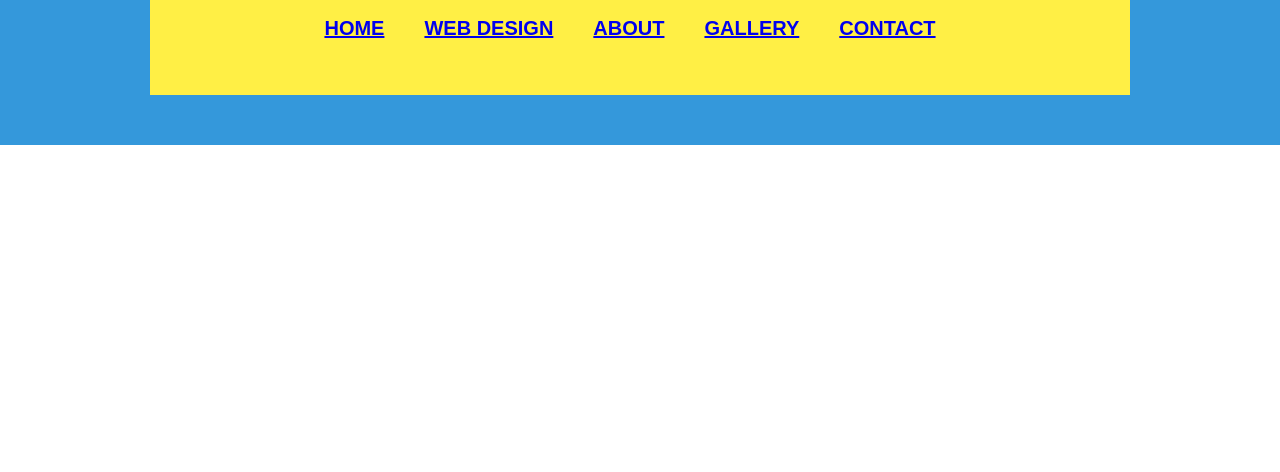
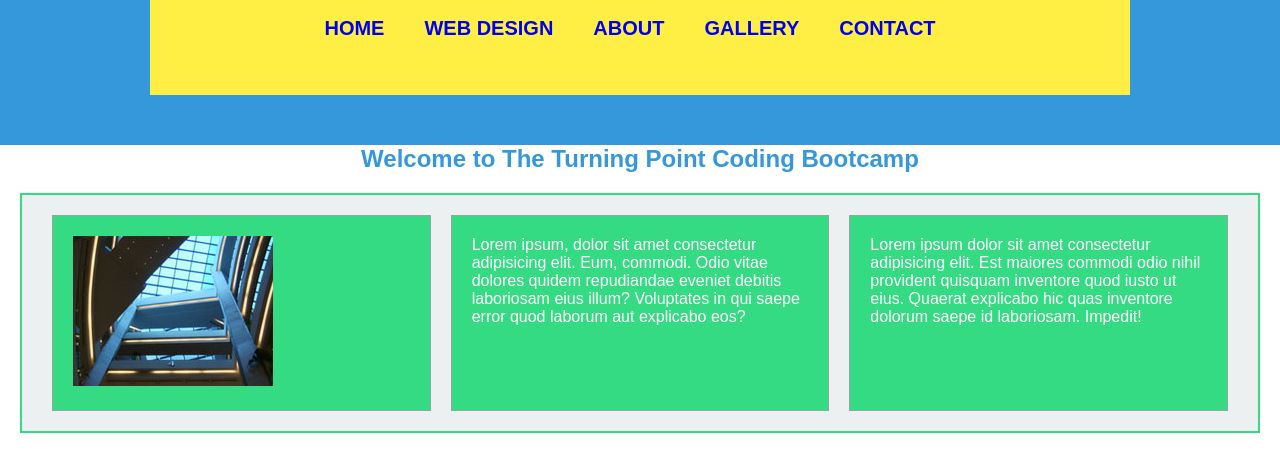
Before and after one commit to Turning-Point-Codes/Styles-and-Layout, a plain HTML site: page index.html in a window 1280 px wide. Shown: the part 160-632 px from the top of the page. Drawn offline with Linux system fonts and the light colour scheme.

Commit message:
Finish styling the content area flex area

```diff
--- a/CSS/styles.css
+++ b/CSS/styles.css
@@ -56,3 +56,34 @@ footer {
   cursor: pointer;
   padding: 10px;
 }
+
+.menu ul li a {
+  text-decoration: none;
+}
+
+.menu li:hover {
+  background-color: #fff;
+  color: #3498db;
+}
+
+main h2 {
+  text-align: center;
+  color: #3498db;
+}
+
+.content {
+  border: 2px solid #34db82;
+  background-color: #ecf0f1;
+  padding: 20px;
+  margin: 20px;
+  display: flex;
+}
+
+.box {
+  flex: 1;
+  margin: 0 10px;
+  padding: 20px;
+  border: 1px solid #95a5a6;
+  background-color: #34db82;
+  color: #ffffff;
+}
--- a/index.html
+++ b/index.html
@@ -28,5 +28,29 @@
         <!-- end of menu -->
       </nav>
     </header>
+    <main>
+      <h2>Welcome to The Turning Point Coding Bootcamp</h2>
+      <div class="content">
+        <div class="box">
+          <img src="/Images/Turning_Point_Image.jpg" alt="" />
+        </div>
+        <div class="box">
+          <p>
+            Lorem ipsum, dolor sit amet consectetur adipisicing elit. Eum,
+            commodi. Odio vitae dolores quidem repudiandae eveniet debitis
+            laboriosam eius illum? Voluptates in qui saepe error quod laborum
+            aut explicabo eos?
+          </p>
+        </div>
+        <div class="box">
+          <p>
+            Lorem ipsum dolor sit amet consectetur adipisicing elit. Est maiores
+            commodi odio nihil provident quisquam inventore quod iusto ut eius.
+            Quaerat explicabo hic quas inventore dolorum saepe id laboriosam.
+            Impedit!
+          </p>
+        </div>
+      </div>
+    </main>
   </body>
 </html>
```
